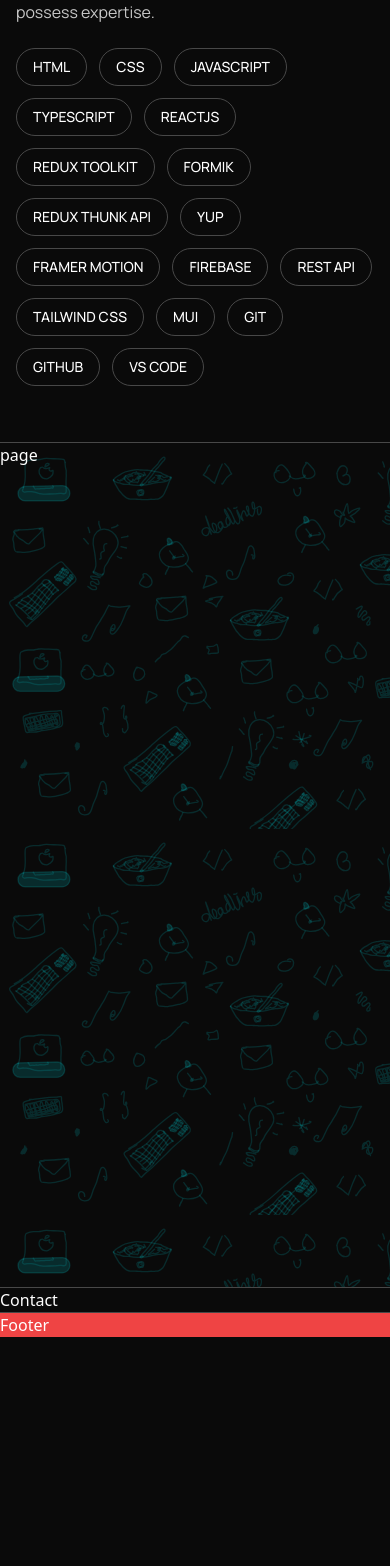
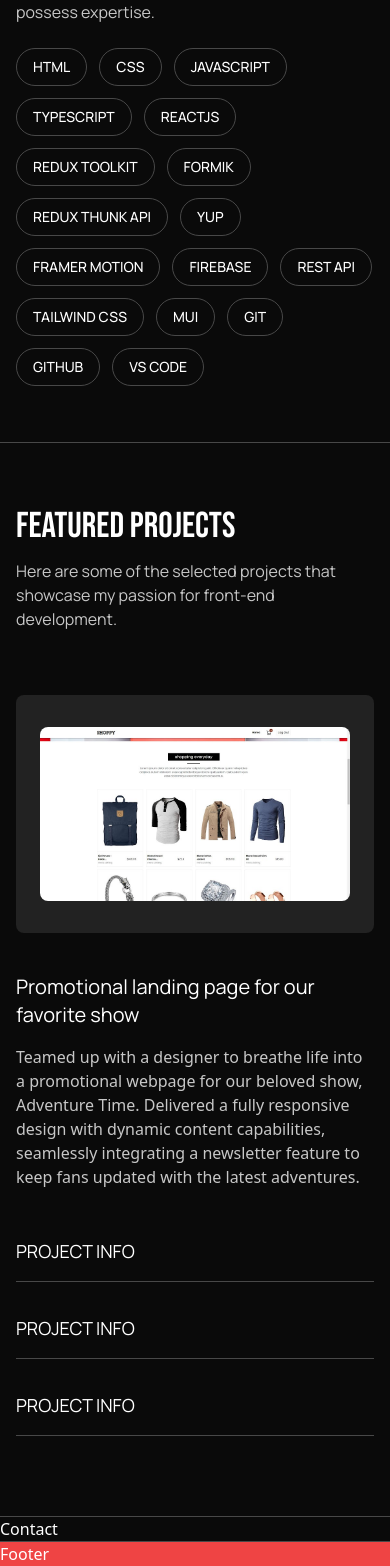
Before and after one commit to giorgio324/portfolio, a Next.js app: page / in a window 390 px wide. Shown: the part 1530-3096 px from the top of the page. Before the commit the page ends 2867 px from the top, so only its background shows below. Built offline with nearby package versions, Linux system fonts and the light colour scheme.

Commit message:
added projects page components

```diff
--- a/src/components/home/Title.tsx
+++ b/src/components/home/Title.tsx
@@ -27,7 +27,7 @@
     <section className='flex-grow'>
       <RevealWithBackground>
         <h1 className='text-5xl lg:text-6xl flex flex-col bebas-neue'>
-          hi, i am <span className='md:min-w-max'>giorgi kochuashvili.</span>
+          hi, i am <span className='md:w-max'>giorgi kochuashvili.</span>
         </h1>
       </RevealWithBackground>
       <div className='mt-3'>
--- a/src/components/projects/Projects.tsx
+++ b/src/components/projects/Projects.tsx
@@ -1,6 +1,15 @@
-'use client';
+import ProjectsCard from './ProjectsCard';
+import ProjectsTitle from './ProjectsTitle';
 
+/* TODO: Work on this next */
 const Projects = () => {
-  return <div className='min-h-screen doodle-background'>page</div>;
+  return (
+    <div className='max-w-screen-xl mx-auto px-4 md:px-10 lg:px-28 py-16 md:py-20'>
+      <ProjectsTitle />
+      <div className='mt-16'>
+        <ProjectsCard />
+      </div>
+    </div>
+  );
 };
 export default Projects;
--- /dev/null
+++ b/src/components/projects/ProjectsCard.tsx
@@ -0,0 +1,38 @@
+import Image from 'next/image';
+import thumbnail from '../../../public/thumbnail.JPG';
+import PageDivider from '../shared/PageDivider';
+const ProjectsCard = () => {
+  return (
+    <div>
+      <div className='rounded-lg bg-cardBackgroundColor py-8 px-6 md:px-10 md:py-12'>
+        <Image src={thumbnail} alt='' className='rounded-lg' />
+      </div>
+      <div className='mt-10'>
+        <h4 className='manrope text-xl'>
+          Promotional landing page for our favorite show
+        </h4>
+        <p className='mt-4 text-paragraphTextColor md:text-lg'>
+          Teamed up with a designer to breathe life into a promotional webpage
+          for our beloved show, Adventure Time. Delivered a fully responsive
+          design with dynamic content capabilities, seamlessly integrating a
+          newsletter feature to keep fans updated with the latest adventures.
+        </p>
+      </div>
+      <div className='mt-8'>
+        <div className=' py-4'>
+          <h5 className='uppercase manrope text-lg mb-4'>Project Info</h5>
+          <PageDivider />
+        </div>
+        <div className=' py-4'>
+          <h5 className='uppercase manrope text-lg mb-4'>Project Info</h5>
+          <PageDivider />
+        </div>
+        <div className=' py-4'>
+          <h5 className='uppercase manrope text-lg mb-4'>Project Info</h5>
+          <PageDivider />
+        </div>
+      </div>
+    </div>
+  );
+};
+export default ProjectsCard;
--- /dev/null
+++ b/src/components/projects/ProjectsTitle.tsx
@@ -0,0 +1,22 @@
+import RevealWithBackground from '../animation/RevealWithBackground';
+
+const ProjectsTitle = () => {
+  return (
+    <>
+      <RevealWithBackground>
+        <h2 className='bebas-neue uppercase text-4xl lg:text-5xl'>
+          featured projects
+        </h2>
+      </RevealWithBackground>
+      <div className='mt-3'>
+        <RevealWithBackground>
+          <p className='text-paragraphTextColor md:text-lg manrope'>
+            Here are some of the selected projects that showcase my passion for
+            front-end development.
+          </p>
+        </RevealWithBackground>
+      </div>
+    </>
+  );
+};
+export default ProjectsTitle;
--- /dev/null
+++ b/src/components/shared/SectionTitle.tsx
@@ -0,0 +1,16 @@
+import RevealWithBackground from '../animation/RevealWithBackground';
+
+type Props = {
+  children: React.ReactNode;
+};
+
+const SectionTitle = ({ children }: Props) => {
+  return (
+    <RevealWithBackground>
+      <h1 className='text-4xl lg:text-5xl flex flex-col bebas-neue w-max'>
+        {children}
+      </h1>
+    </RevealWithBackground>
+  );
+};
+export default SectionTitle;
--- a/tailwind.config.ts
+++ b/tailwind.config.ts
@@ -14,6 +14,7 @@
         desktopNavLinkBackgroundColor: 'rgba(96, 96, 96, 1)',
         buttonGreenBackgroundColor: 'rgba(211, 233, 122, 1)',
         buttonBlackBackgroundColor: '#222222',
+        cardBackgroundColor: '#222222',
         dividerBackgroundColor: '#484848',
         paragraphTextColor: '#C7C7C7',
         blackTextColor: '#0A0A0A',
```
Also changed, not shown: public/thumbnail.JPG (added).
